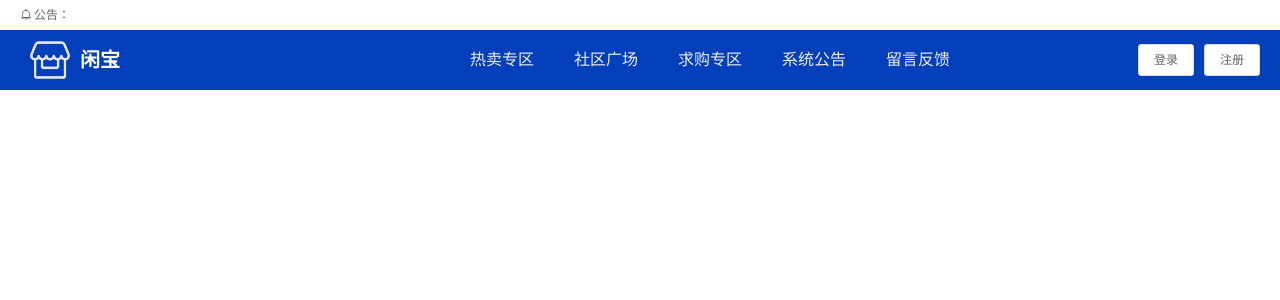
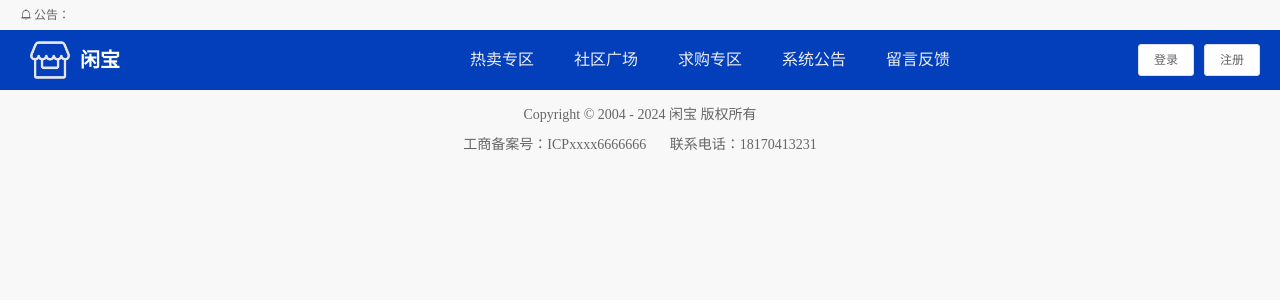
Before and after one commit to homays/xianbao, a Vue app in the folder vue/: page /front in a window 1280 px wide. Shown: the top 300 px of the page. Built offline with nearby package versions, Linux system fonts and the light colour scheme; no server answers.

Commit message:
feat: 前端页脚页面，首页背景颜色修改

```diff
--- /dev/null
+++ b/vue/src/components/Footer.vue
@@ -0,0 +1,23 @@
+<template>
+  <div style="height: 80px; padding: 10px 0; line-height: 30px; color: #666; text-align: center">
+    <div>Copyright © 2004 - 2024 闲宝 版权所有</div>
+    <div>工商备案号：ICPxxxx6666666  <span style="margin-left: 20px">联系电话：18170413231</span></div>
+  </div>
+</template>
+
+<script>
+export default {
+  name: "Footer",
+  data() {
+    return {}
+  },
+  created() {
+
+  },
+  methods: {}
+}
+</script>
+
+<style scoped>
+
+</style>
--- a/vue/src/views/Front.vue
+++ b/vue/src/views/Front.vue
@@ -1,5 +1,5 @@
 <template>
-  <div>
+  <div style="background-color: #f8f8f8">
     <div class="front-notice"><i class="el-icon-bell" style="margin-right: 2px"></i>公告：{{ top }}</div>
     <!--头部-->
     <div class="front-header">
@@ -36,16 +36,19 @@
     <!--主体-->
     <div class="main-body">
       <router-view ref="child" @update:user="updateUser" />
+      <Footer />
     </div>
   </div>
 
 </template>
 
 <script>
-
+import Footer from '@/components/Footer.vue'
 export default {
   name: "FrontLayout",
-
+  components: {
+    Footer
+  },
   data () {
     return {
       top: '',
--- a/vue/src/views/front/Home.vue
+++ b/vue/src/views/front/Home.vue
@@ -1,5 +1,5 @@
 <template>
-  <div style="background-color: #eeeeee; min-height: 100vh">
+  <div style="min-height: 100vh">
     <div class="bg">
       <div style="width: 600px">
         <div style="text-align: center; color: #eee; font-size: 30px; margin-bottom: 20px">好看、好用、好玩，都在这里</div>
```
